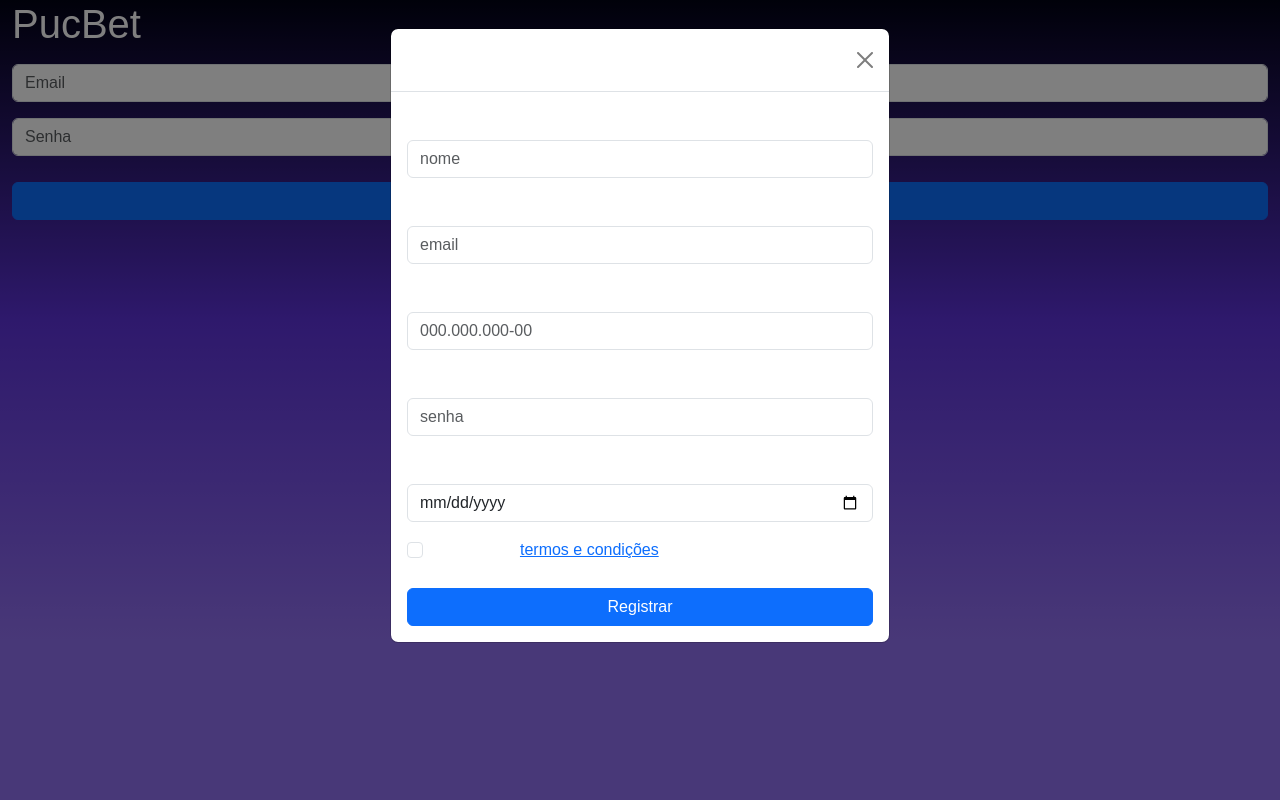
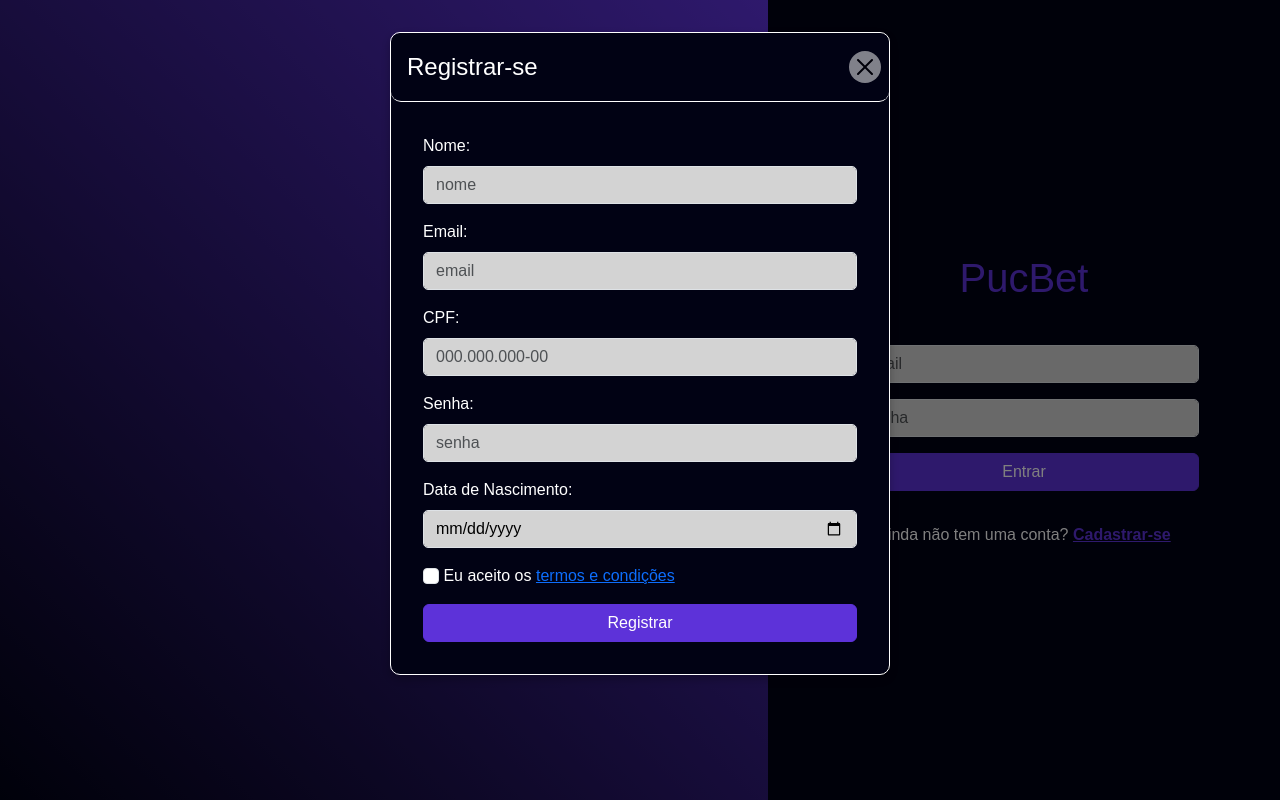
Before and after one commit to HenryPiozziPuc/PI2_2024_Grupo12, a plain HTML site: page PI II/login/index.html in a window 1280 px wide. Both pictures are taken after a click on the link "Cadastrar-se". Drawn offline with nearby package versions, Linux system fonts and the light colour scheme; a web font is replaced by a local one.

Commit message:
Update styles.css
css da parte de login e signup

```diff
--- a/PI II/login/styles.css
+++ b/PI II/login/styles.css
@@ -1,61 +1,160 @@
-/* Estilo para o fundo do site */
 body {
     margin: 0;
+    font-family: 'Nunito', sans-serif;
+    height: 100vh; /* Garante que o body ocupe 100% da altura da tela */
+    display: flex; /* Evita que partes fiquem fora da tela */
+  }
+  .container-fluid {
+    display:contents;
+    width: 100%; /* Garante que o container ocupe toda a largura */
+    border-radius: 100%;
+  }
+  h1{
+    text-align: center;
+    height: 75px;
+    font-family: "Parkinsans", sans-serif;
+    font-optical-sizing: auto;
+    font-weight: 300;
+    font-style: normal;
+    color: #5D32D9;
+  }
+  .left-side {
+    background: linear-gradient(45deg, #010214, #5D32D9);
+    width: 100%; /* Ajuste proporcional ao lado direito */
+    height: 100vh; /* Altura total da viewport */
+    margin: 0;
     padding: 0;
-    height: 100vh;
-    background: linear-gradient(180deg, #010214 0%, #5D32D9 40%, #9170F0 80%);
-    font-family: 'Nunito', sans-serif;
-    color: #FFFFFF;
   }
 
-.title {
-  margin-top: 150px;   /* Espaçamento de 150px no topo */
-  color: white;        /* Cor do texto branca */
-  font-size: 60px;      /* Tamanho da fonte */
-  text-align: center;   /* Centralizar o texto */
-}
-
-
-
-  /* Estilo da caixa de login */
-  .login-box {
-    max-width: 400px;
-    color: black;
-    margin: 100px auto;
-    border: 1px solid white;
-    background-color: lightgray;
-    border-radius: 8px;
-    padding: 1.5rem;
+  .right-side {
+    flex: 0 0 40%; /* Largura fixa proporcional */
+    display: flex;
+    justify-content: center;
+    align-items: center;
+    padding: 2rem;
+    background-color: #010214;
   }
 
-  /* Texto de registro */
-  .register-text {
+  .form-container {
+    width: 100%;
+    max-width: 350px;
+  }
+  h2 {
+    text-align: center;
+    color: rgb(255, 255, 255);
+  }
+
+  .form-control {
+    border-radius: 5px;
+    background-color: lightgray;
     color: black;
-    font-size: 0.9rem;
-    margin-bottom: 0.5rem;
+  }
+
+  .input-group-text {
+    background-color: #f0f0f0;
+  }
+
+  .btn-primary {
+    background-color: #5D32D9;
+    border-color: #5D32D9;
+  }
+
+  .btn-primary:hover {
+    background-color: #9170F0;
   }
 
   .register-link {
     text-decoration: underline;
-    color: black;
+    color: #5D32D9;
     font-weight: bold;
   }
 
   .register-link:hover {
-    color: #007bff;
+    color: #9170F0;
+    text-decoration: underline;
+  }
+  .text-center{
+    color: white;
   }
 
-  .btn-primary {
-    width: 100px;
-    margin-top: 10px;
+/* Estilização do Modal */
+    .modal-content {
+    background-color: #010214; /* Fundo branco do modal */
+    border-radius: 10px; /* Bordas arredondadas */
+    border-color: white;
+    box-shadow: 0 4px 10px rgba(0, 0, 0, 0.25); /* Sombra */
+    overflow: hidden;
+    color: white;
+    font-family: "Nunito",sans-serif;
   }
 
-  .form-footer {
-    display: flex;
-    justify-content: space-between;
-    align-items: flex-start;
+  .modal-header {
+    background-color: #010214	; /* Fundo roxo para o cabeçalho */
+    color: #ffffff; /* Texto branco */
+    padding: 1rem;
+    border-radius: 10px;
+    border-color:white;/* Remove a borda padrão */
   }
 
-.button-custom {
-  background-color: #02066F;
-}
+  .modal-title {
+    font-size: 1.5rem;
+    margin: 0;
+    font-family: "Parkinsans", sans-serif;
+    font-optical-sizing: auto;
+    font-weight: 300;
+    font-style: normal;
+  }
+
+/* Estilizando o botão de fechar do modal */
+.modal .btn-close {
+    background-color: #ffffff; /* Cor de fundo do botão de fechar */
+    border-radius: 50%; /* Deixa o botão redondo */
+    border: none; /* Remove borda padrão */
+    color: #ffffff; /* Cor do ícone */
+  }
+
+  /* Quando o botão de fechar é pressionado (hover) */
+  .modal .btn-close:hover {
+    background-color: white; /* Cor de fundo no hover */
+    opacity: 0.8; /* Leve efeito de opacidade */
+  }
+
+  /* Quando o botão é clicado, muda a cor do ícone */
+  .modal .btn-close:focus {
+    box-shadow: none; /* Remove o brilho ao clicar */
+  }
+
+
+  .modal-body {
+    padding: 2rem;
+  }
+
+  .modal-footer {
+    padding: 1rem;
+    border-top: none; /* Remove a borda padrão */
+  }
+
+  .modal-dialog {
+    max-width: 500px; /* Largura máxima do modal */
+    margin: 2rem auto; /* Centraliza o modal */
+  }
+
+  /* Botão dentro do modal */
+  .modal .btn-primary {
+    background-color: #5D32D9;
+    border-color: #5D32D9;
+  }
+
+  .modal .btn-primary:hover {
+    background-color: #9170F0;
+  }
+  .form-check-input {
+    text-decoration: underline;
+    color: #5D32D9;
+    font-weight: bold;
+  }
+
+  .form-check-input:hover {
+    color: #9170F0;
+    text-decoration: underline;
+  }
```
